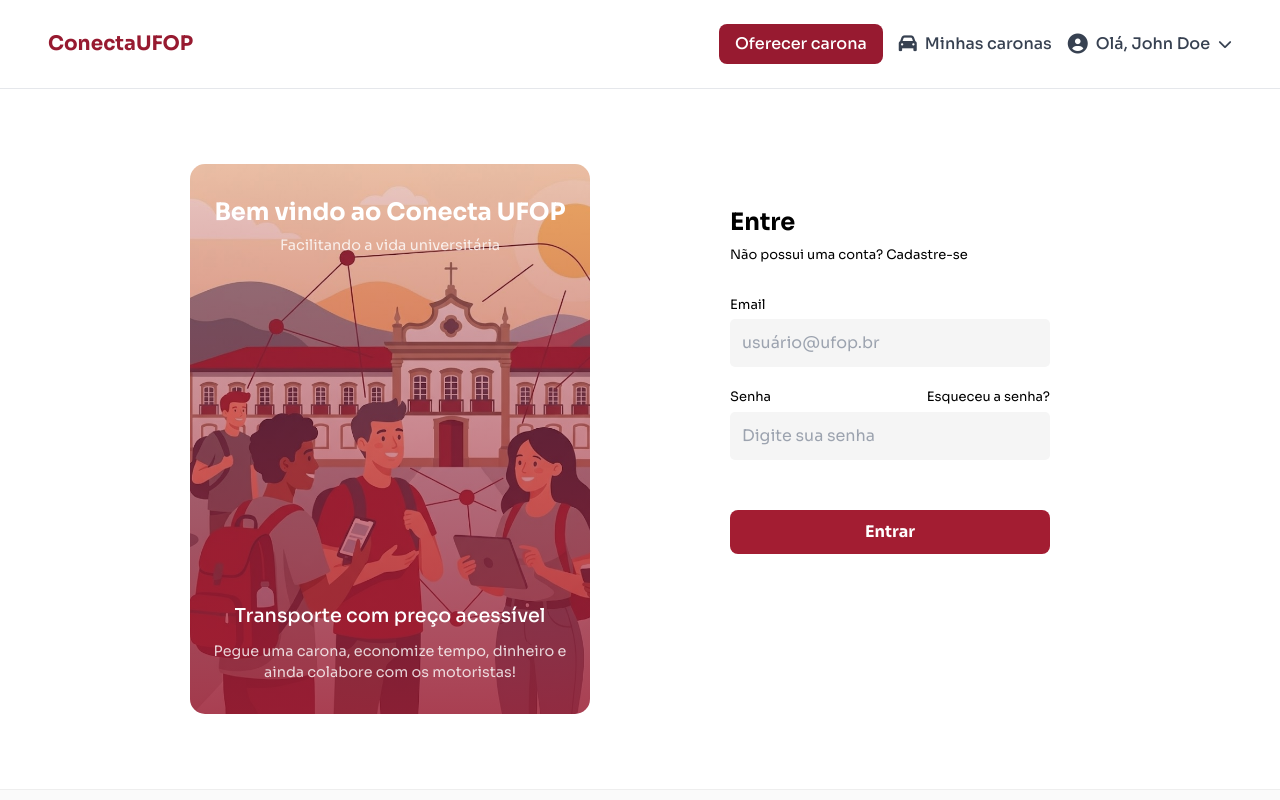
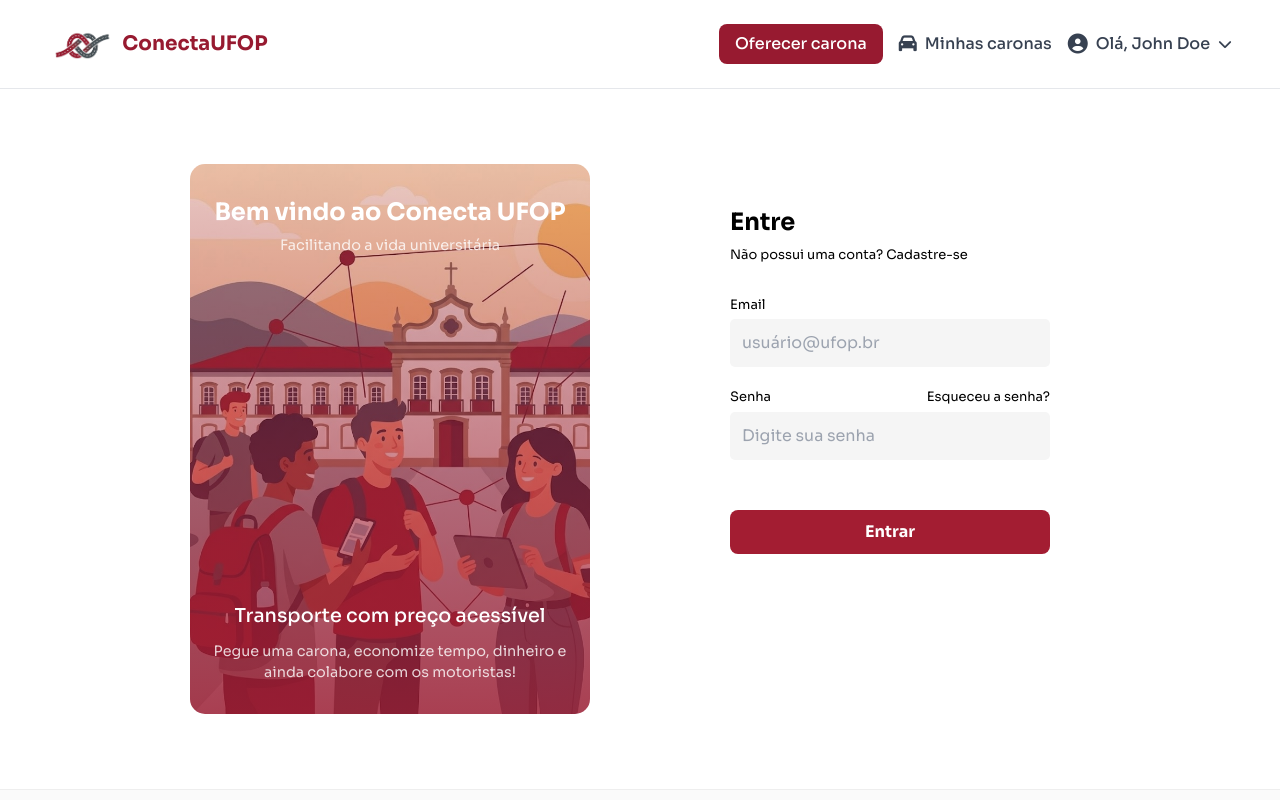
Before and after one commit to ArthurQuintanilha/Conecta-UFOP, an Angular app: page /login in a window 1280 px wide. Shown: the top 800 px of the page. Built offline with nearby package versions, Linux system fonts and the light colour scheme.

Commit message:
logo do header

```diff
--- a/src/app/header/header.component.html
+++ b/src/app/header/header.component.html
@@ -1,6 +1,9 @@
 <header class="bg-white border-b border-gray-200 px-4 py-4">
   <div class="container mx-auto flex items-center justify-between">
-    <div class="text-primary font-bold text-xl">ConectaUFOP</div>
+    <div class="flex items-center gap-2">
+      <img src="assets/logo.png" class="h-8 w-auto">
+      <div class="text-primary font-bold text-xl">ConectaUFOP</div>
+    </div>
 
     <div class="flex items-center gap-4">
       <button class="bg-primary text-white px-4 py-2 rounded-lg font-medium hover:bg-primary/90 transition-colors">
```
Also changed, not shown: src/assets/logo.png (added).
